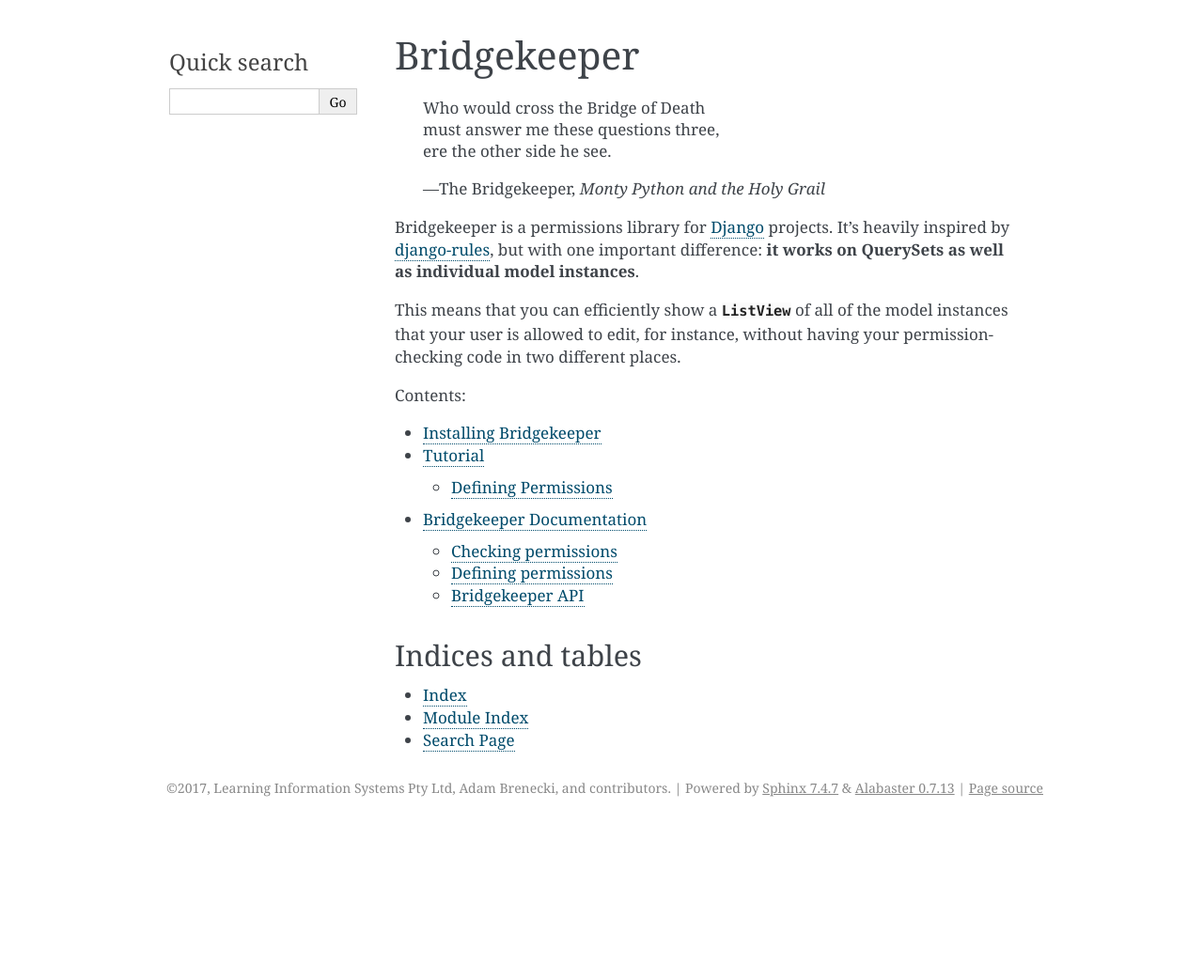
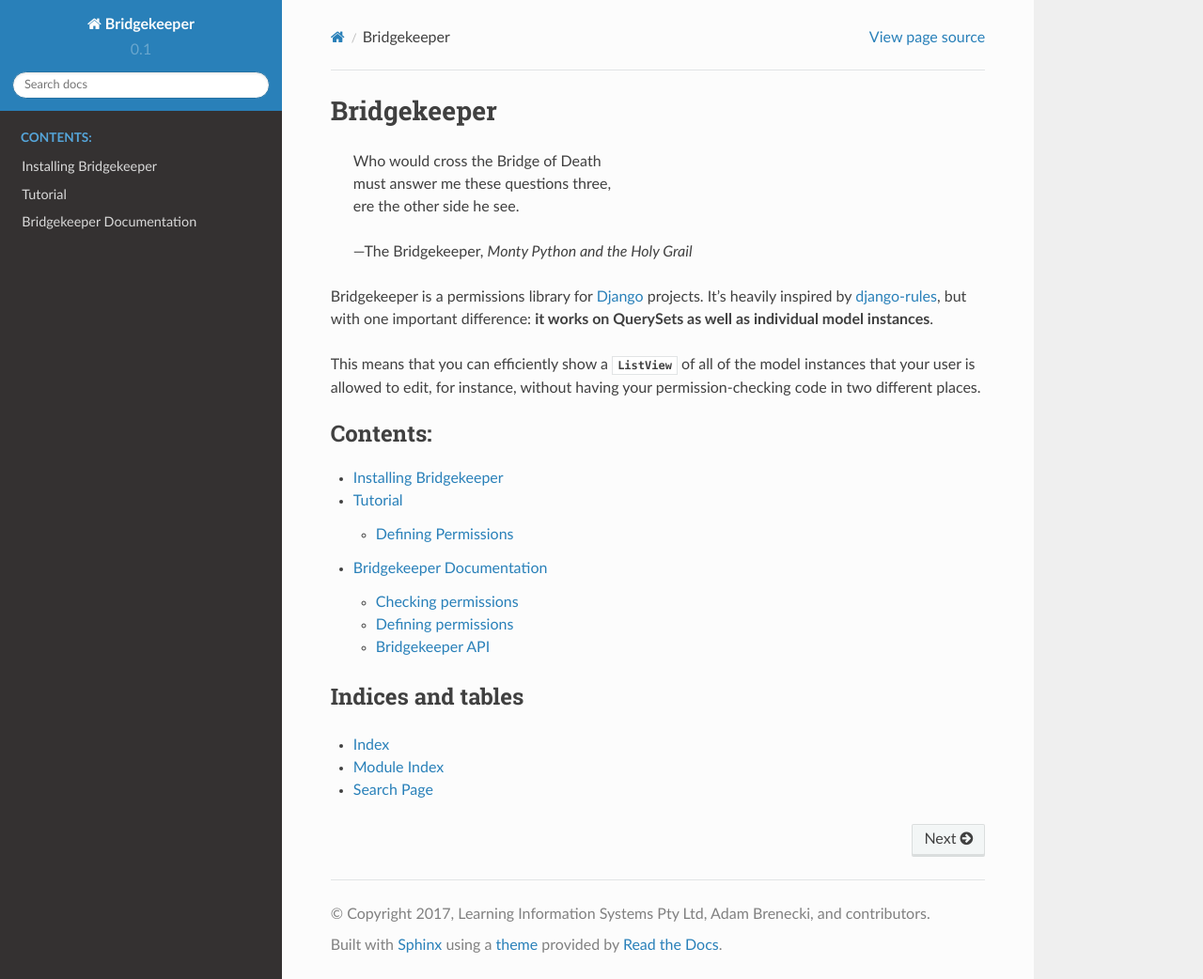
Before and after one commit to daisylb/bridgekeeper, a Sphinx documentation site: the page built from docs/index.rst, in a window 1280 px wide and 1042 px high. Shown: the whole window at 94% size. Built offline with Sphinx 7.4.7 and the Read the Docs theme 2.0.0, drawn with Linux system fonts in a browser that asks for light colours.

Commit message:
Use RTD documentation theme

```diff
--- a/docs/conf.py
+++ b/docs/conf.py
@@ -89,7 +89,7 @@
 # The theme to use for HTML and HTML Help pages.  See the documentation for
 # a list of builtin themes.
 #
-html_theme = 'alabaster'
+html_theme = 'sphinx_rtd_theme'
 
 # Theme options are theme-specific and customize the look and feel of a theme
 # further.  For a list of options available for each theme, see the
--- a/setup.py
+++ b/setup.py
@@ -20,6 +20,7 @@
             'pytest-django',
             'prospector',
             'sphinx==1.6.5',
+            'sphinx-rtd-theme==0.2.4',
         ]
     },
     entry_points={
```
